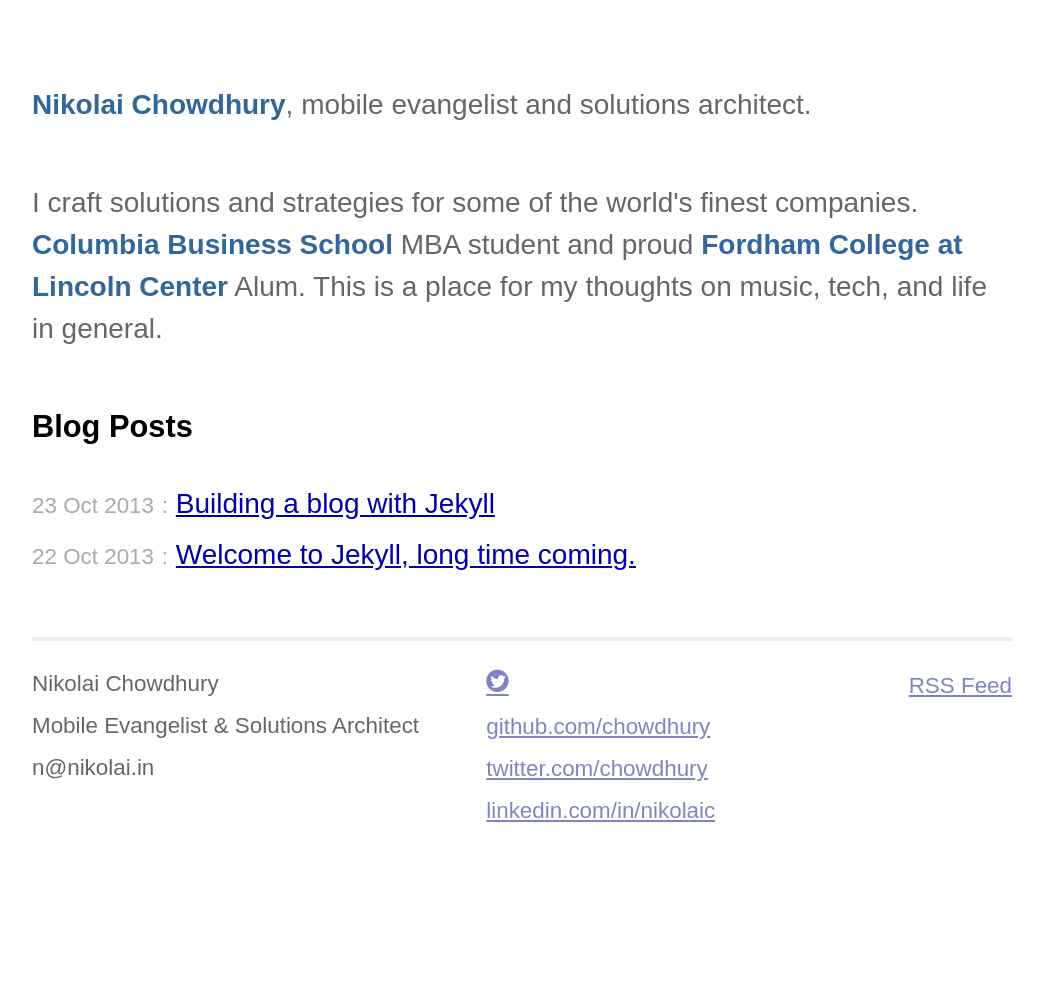
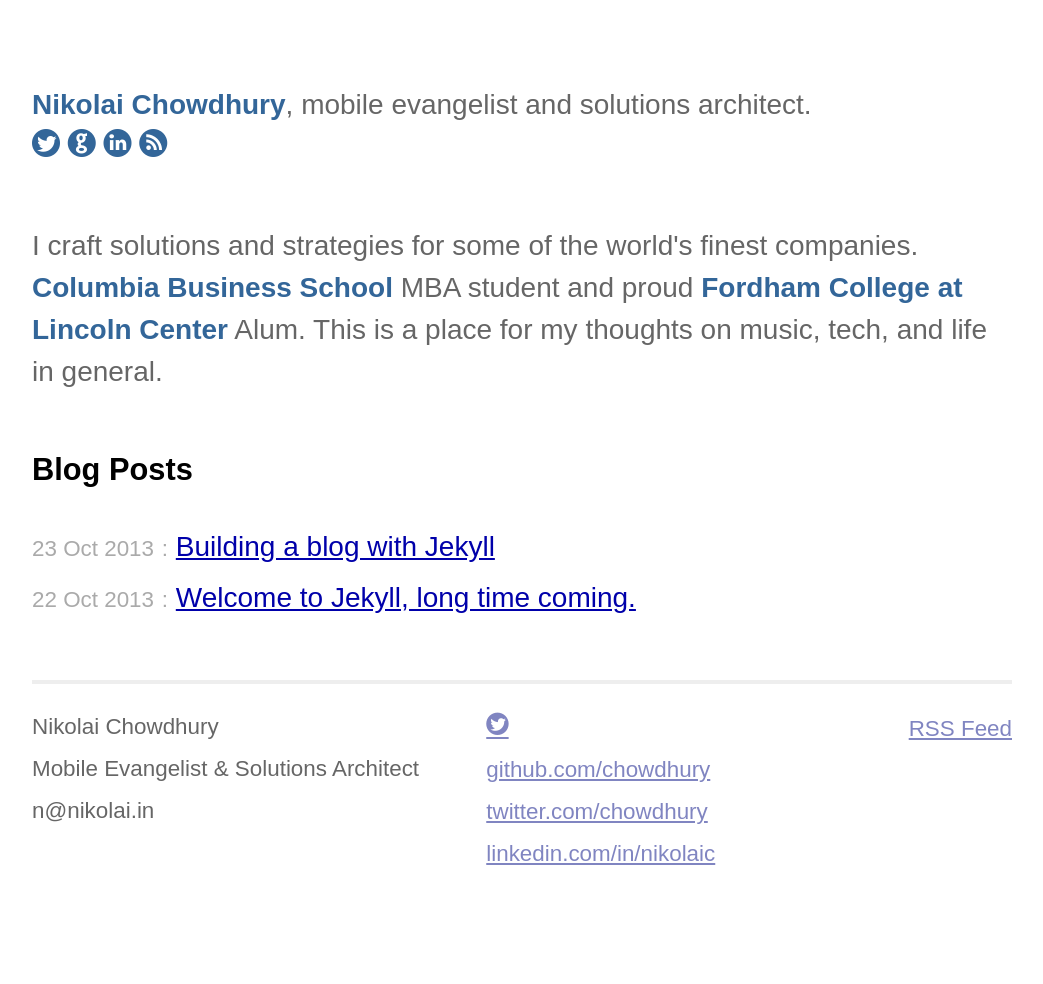
Before and after one commit to chowdhury/nikolai.in, a Jekyll site: the page built from index.html, in a window 1280 px wide. Shown: the whole page, without its empty margins (118-1161 px from the left). Built offline with Jekyll 4.4.1, drawn with Linux system fonts in a browser that asks for light colours; some web fonts are replaced.

Commit message:
icon additions to header

```diff
--- a/_layouts/default.html
+++ b/_layouts/default.html
@@ -17,7 +17,12 @@
 </head>
 <body>
 	<div class="site">
-		<div class="title"><a href="/">Nikolai Chowdhury</a>, mobile evangelist and solutions architect.</div>
+		<div class="title"><a href="/">Nikolai Chowdhury</a>, mobile evangelist and solutions architect.<br />
+		<a href="http://twitter.com/chowdhury/"><i class="ss-icon">twitter</i></a>
+		<a href="http://github.com/chowdhury/"><i class="ss-icon">github</i></a>
+		<a href="http://linkedin.com/in/nikolaic/"><i class="ss-icon">linkedin</i></a>
+		<a href="http://feeds.feedburner.com/nikolaic"><i class="ss-icon">rss</i></a>
+	</div>
 
 		{{ content }}
 
```
